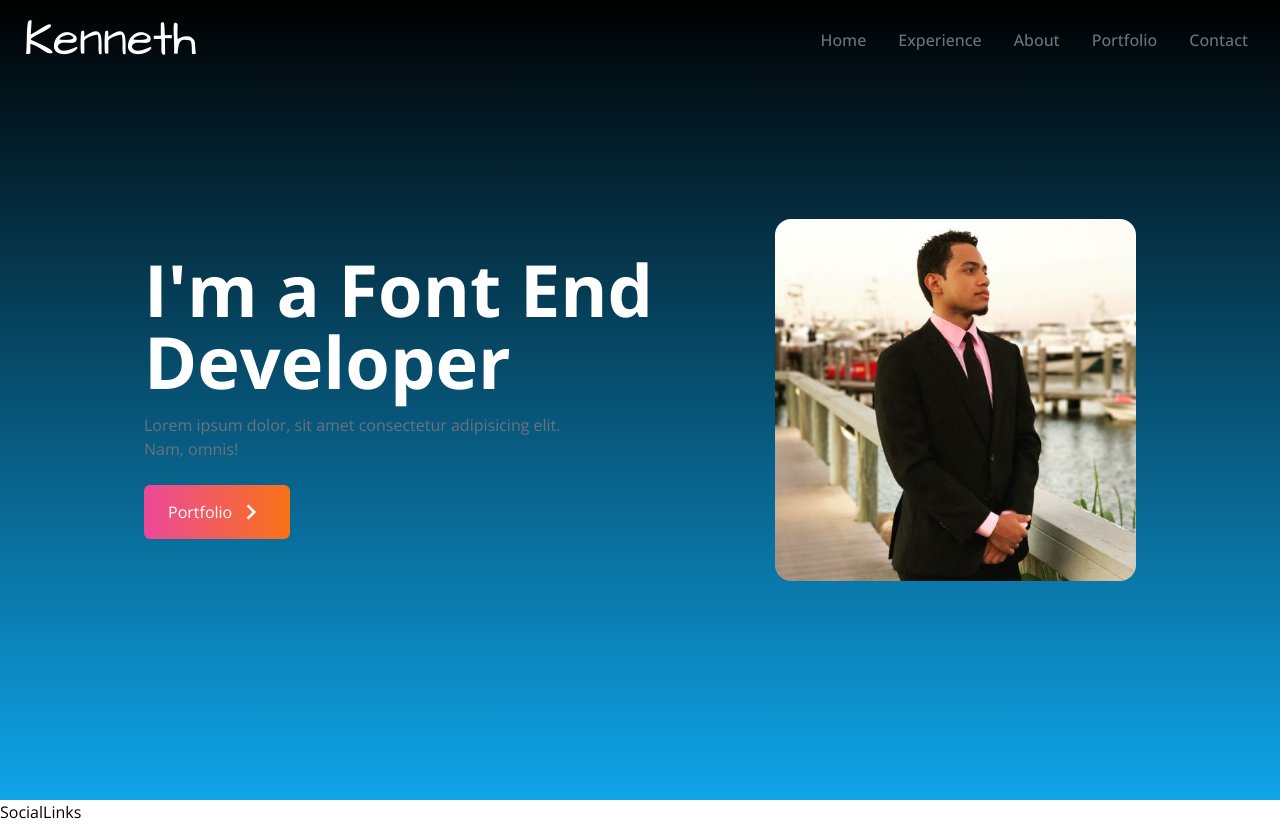
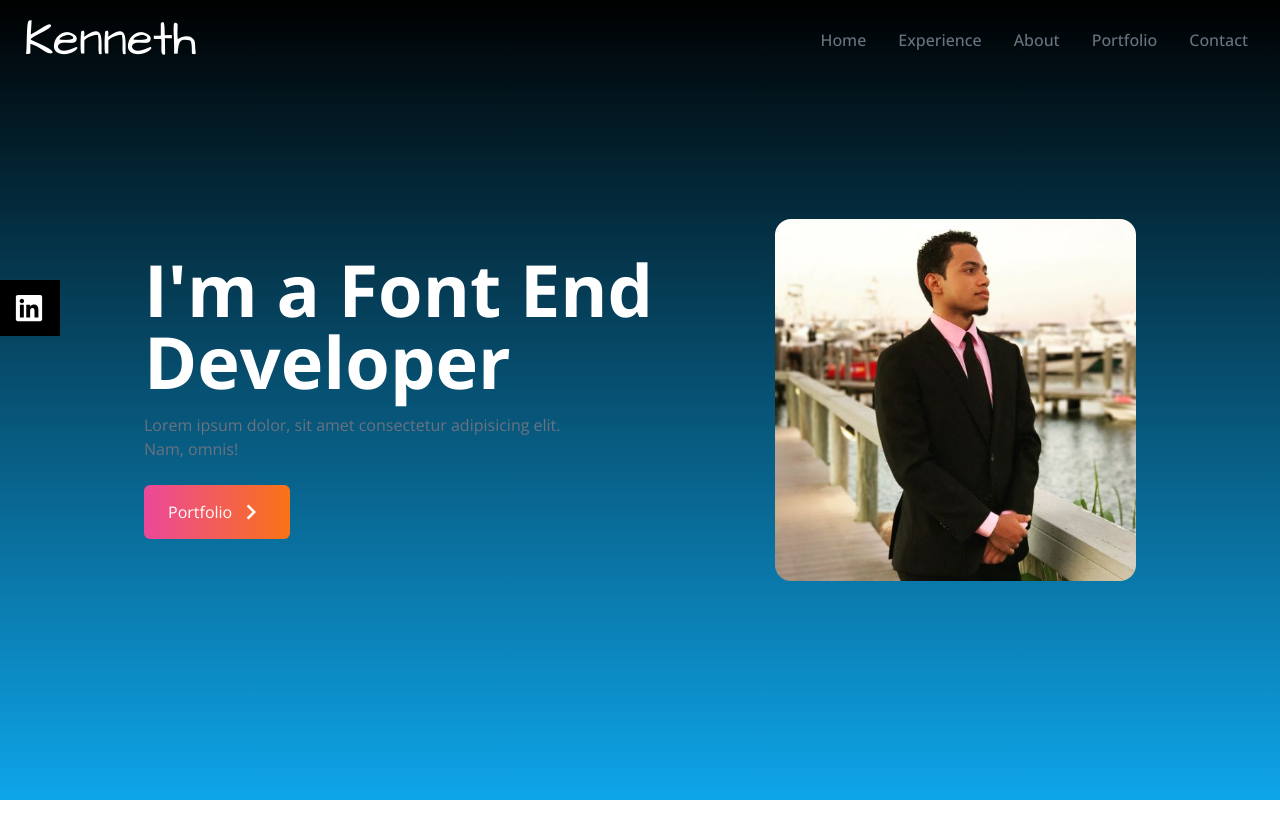
Before and after one commit to LoopFruits/react-portfolio, a React (Create React App) app: page / in a window 1280 px wide. After the commit the page ends 800 px from the top, so only its background shows below. Built offline with nearby package versions, Linux system fonts and the light colour scheme.

Commit message:
added linkedin social

```diff
--- a/src/components/SocialLinks.jsx
+++ b/src/components/SocialLinks.jsx
@@ -1,8 +1,26 @@
 import React from 'react'
+import {FaGithub, FaLinkedin} from 'react-icons/fa';
+import {HiOutlineMail} from 'react-icons/hi';
+import {BsFillPersonalLinesFill} from 'react-icons/bs';
+
+
 
 const SocialLinks = () => {
-  return <div>SocialLinks</div>
-
+  return (
+    <div className="flex flex-col top-[35%] left-0 fixed">
+        <ul>
+            <li className="flex justify-between items-center w-40 h-14 px-4 ml-[-100px] hover:ml-[-10px] hover:rounded-md duration-300 bg-black">
+                <a
+                href="https://www.linkedin.com/in/kenneth-the-dev/"
+                className=" flex justify-between items-center w-full text-white">
+                    <>
+                        LinkedIn <FaLinkedin size={30}/>
+                    </>
+                </a>
+            </li>
+        </ul>
+    </div>
+  );
 }
 
 export default SocialLinks
```
